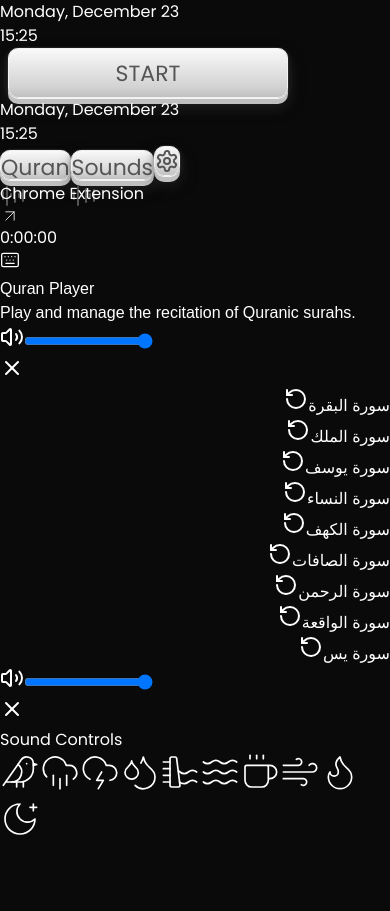
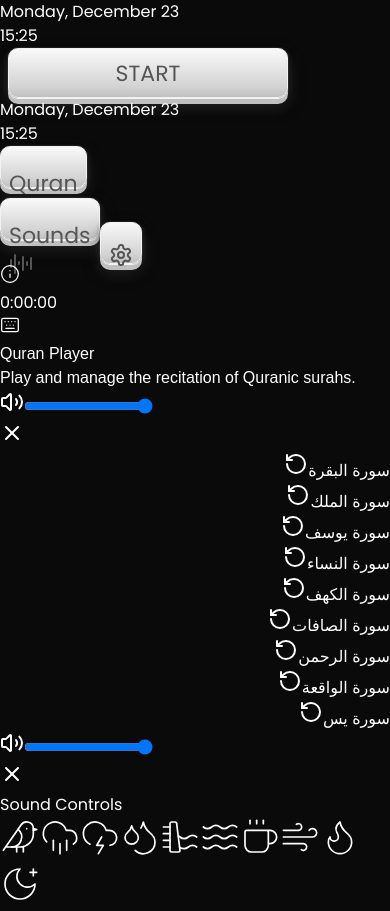
Before and after one commit to heynzar/arehna-peaceful-app, a Next.js app: page / in a window 390 px wide. Before the commit the page ends 846 px from the top, so only its background shows below. Built offline with nearby package versions, Linux system fonts and the light colour scheme; a web font is replaced by a local one.

Commit message:
⚡feat: implement responsive homepage

```diff
--- a/src/app/globals.css
+++ b/src/app/globals.css
@@ -67,6 +67,7 @@
   box-sizing: border-box;
   font-size: 22px;
   text-align: center;
+  padding: 20px 8px;
   color: #555;
   cursor: pointer;
   height: 30px;
@@ -117,3 +118,16 @@
     0 8px 17px rgba(68, 68, 68, 0.4), 2px 1px 4px rgba(68, 68, 68, 0.25),
     -2px 1px 4px rgba(68, 68, 68, 0.25), 0 9px 16px rgba(68, 68, 68, 0.1);
 }
+
+@media (max-width: 375px) {
+  #control-buttons {
+    width: 100%;
+    margin-inline: auto;
+    flex-wrap: wrap;
+    gap: 12px;
+  }
+  .key__button-2 {
+    font-size: 14px;
+    padding: 10px 4px;
+  }
+}
--- a/src/app/layout.tsx
+++ b/src/app/layout.tsx
@@ -16,6 +16,12 @@
 }>) {
   return (
     <html lang="en">
+      <head>
+        <meta
+          name="google-site-verification"
+          content="Jc5y6LRT3HgaYzV07OPxQoH3i5wgGBTQk18Taxw1sm8"
+        />
+      </head>
       <body
         className={`${poppins.className} antialiased h-screen w-screen overflow-hidden relative`}
       >
--- a/src/app/page.tsx
+++ b/src/app/page.tsx
@@ -4,6 +4,7 @@
 import bg from "@/assets/bg.jpeg";
 import {
   ArrowUpRight,
+  Info,
   Keyboard as KeyboardIcon,
   Settings as SettingsIcon,
 } from "lucide-react";
@@ -113,10 +114,10 @@
         } flex h-full select-none flex-col justify-center items-center backdrop-blur-[2px] transition-opacity duration-500`}
       >
         <Time isHijri={settings.isHijri} />
-        <div className="mt-5">
+        <div className="scale-75 mt-2 md:mt-5  md:scale-100">
           <button
             onClick={toggleApp}
-            className="key__button"
+            className="key__button "
             aria-label="Start the application"
             tabIndex={0}
           >
@@ -128,28 +129,32 @@
       <main
         className={`${
           isAppOpen ? "flex" : "hidden"
-        } w-full h-full select-none flex-col gap-4 justify-center items-center p-4`}
+        } w-full h-full select-none flex-col gap-4 justify-center items-center py-4 px-8`}
       >
         <div className="mb-auto" />
-        <section className="scale-125 py-4 w-full max-w-[400px] rounded-3xl backdrop-blur-sm bg-clip-padding flex flex-col justify-center items-center text-center border-[4px] border-white/20">
+        <section className="md:scale-125 py-4 w-full max-w-[400px] rounded-3xl backdrop-blur-sm bg-clip-padding flex flex-col justify-center items-center text-center border-[4px] border-white/20">
           <Time isHijri={settings.isHijri} />
         </section>
 
-        <section className="scale-125 mt-8 flex items-center w-full max-w-[400px] gap-2">
+        <section
+          id="control-buttons"
+          className="md:scale-125 md:mt-8 flex items-center w-full max-w-[400px] gap-2 "
+        >
           <button
             tabIndex={1}
             onClick={() => setIsQuranOpen(true)}
-            className="key__button-2 flex items-center justify-center gap-2 px-2 py-5 w-full"
+            className="key__button-2 flex items-center justify-center gap-2 w-full"
             aria-label="Open Quran"
           >
             <span className="text-lg font-medium">Quran</span>
             <AudioLine play={isPlaying} />
           </button>
 
+          <div className="flex  items-center gap-2 w-full">
             <button
               tabIndex={2}
               onClick={() => setIsSoundsOpen(true)}
-            className="key__button-2 flex items-center justify-center gap-2 px-2 py-5 w-full"
+              className="key__button-2 flex items-center justify-center gap-2 w-full"
               aria-label="Open Sounds"
             >
               <span className="text-lg font-medium">Sounds</span>
@@ -158,37 +163,45 @@
 
             <button
               onClick={() => setIsSettingsOpen(true)}
-            className="key__button-2 flex items-center justify-center gap-2 px-2 py-5 w-min"
+              className="key__button-2 flex items-center justify-center gap-2 w-min"
               aria-label="Open Settings"
             >
               <SettingsIcon />
             </button>
+          </div>
         </section>
 
         <div className="w-full flex justify-between items-center mt-auto">
-          <a
+          {/* <a
             href="#"
-            className="flex gap-1 items-end hover:opacity-70 transition-opacity duration-300"
+            className="hidden lg:flex gap-1 items-end hover:opacity-70 transition-opacity duration-300"
             aria-label="Open Chrome Extension"
           >
             <span className="underline underline-offset-4">
               Chrome Extension
             </span>
             <ArrowUpRight strokeWidth={1} size={20} />
-          </a>
+          </a> */}
+          <button
+            onClick={() => setIsKeyboardOpen(true)}
+            className="backdrop-blur-sm rounded-lg p-1 border border-white/20 hover:opacity-70 transition-opacity duration-300"
+            aria-label="Open Keyboard"
+          >
+            <Info size={20} strokeWidth={1.5} />
+          </button>
 
           <div className="flex items-center gap-2">
             <Timer play={isPlaying} />
+
             <button
               onClick={() => setIsKeyboardOpen(true)}
-              className="backdrop-blur-sm rounded-lg p-1 border border-white/20 hover:opacity-70 transition-opacity duration-300"
+              className="hidden lg:block backdrop-blur-sm rounded-lg p-1 border border-white/20 hover:opacity-70 transition-opacity duration-300"
               aria-label="Open Keyboard"
             >
               <KeyboardIcon size={20} strokeWidth={1.5} />
             </button>
           </div>
         </div>
-
         <Keyboard open={isKeyboardOpen} setOpen={setIsKeyboardOpen} />
         <Quran
           open={isQuranOpen}
--- a/src/components/Time.tsx
+++ b/src/components/Time.tsx
@@ -53,10 +53,12 @@
 
   return (
     <div>
-      <h1 className="text-xl font-normal leading-10 text-center">
+      <h1 className="text-sm md:text-xl leading-8 font-normal md:leading-10 text-center">
         {currentDate}
       </h1>
-      <h2 className="text-8xl font-medium text-center">{currentTime}</h2>
+      <h2 className="text-7xl md:text-8xl font-medium text-center">
+        {currentTime}
+      </h2>
     </div>
   );
 };
```
Lines whose indentation alone changed are shown as unchanged.
